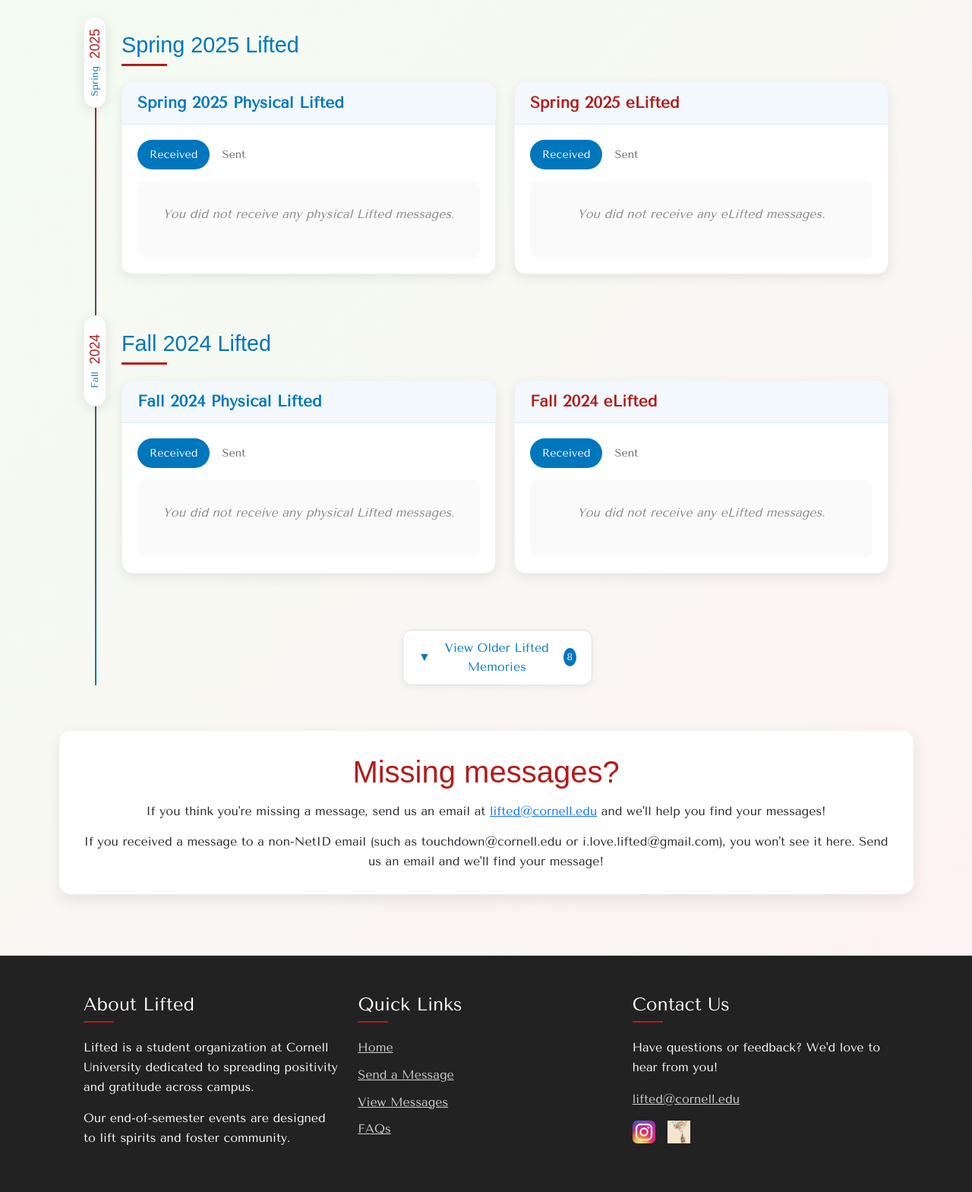
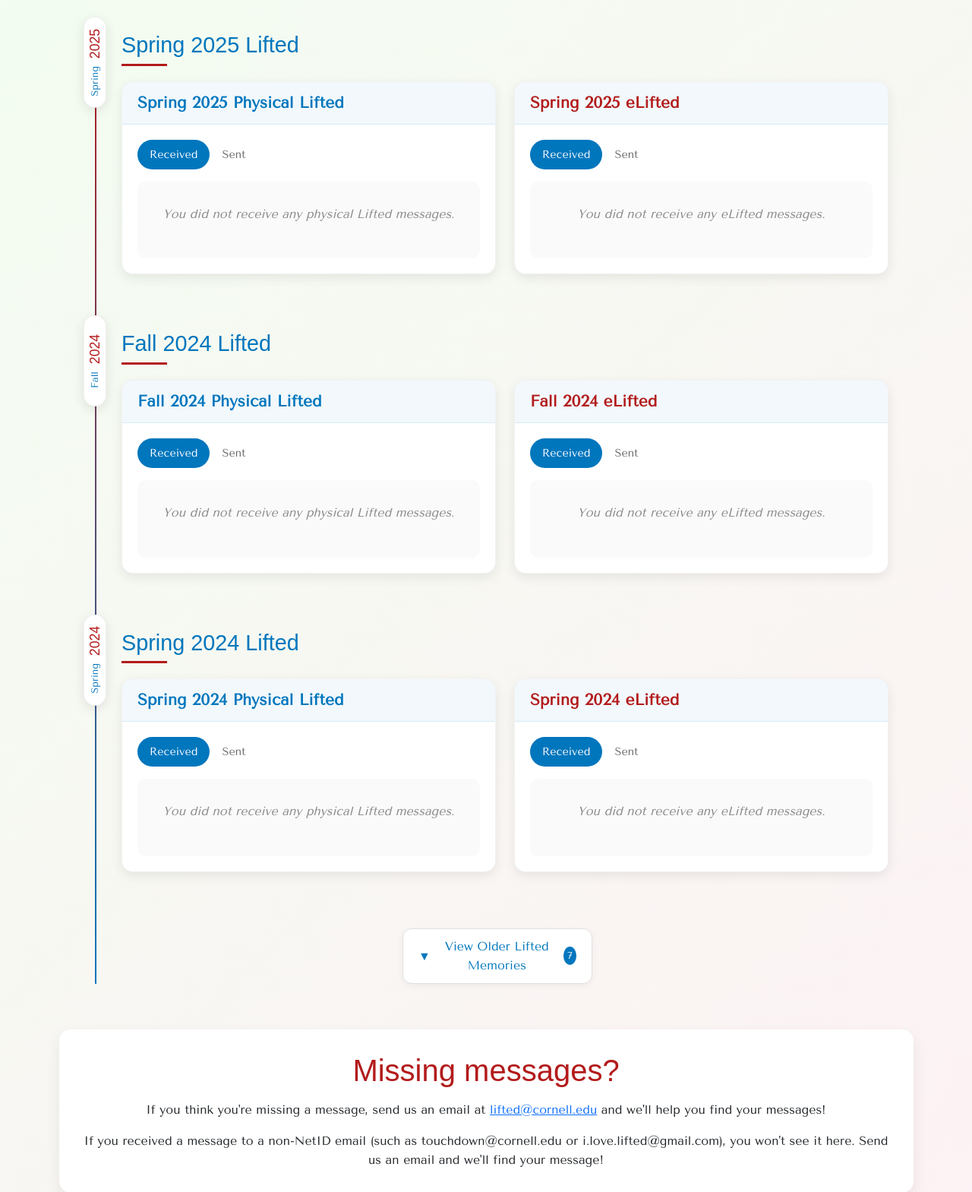
Before and after one commit to thereidfleish/cornell-lifted, a Flask app: page /messages in a window 1280 px wide. Shown: the part 763-2332 px from the top of the page at 76% size. Run offline with Flask 3, Linux system fonts and the light colour scheme; the visitor is signed in with stand-in values (Sample User, id 1); data that the repository does not hold is empty; parts of the project's set-up code (start-up, migrations or seed data) failed here and were passed over; some libraries are stand-ins or nearby versions; some web fonts are replaced.

Commit message:
pluralize and show one more sem

```diff
--- a/app.py
+++ b/app.py
@@ -85,6 +85,13 @@ def after_setup(app):
             suffix = {1: 'st', 2: 'nd', 3: 'rd'}.get(num % 10, 'th')
         return str(num) + suffix
 
+    @app.template_filter('pluralize')
+    def pluralize(number, singular = '', plural = 's'):
+        if number == 1:
+            return singular
+        else:
+            return plural
+
 # Load Lifted configuration
 def load_lifted_config():
     with open('lifted_config.json', 'r') as file:
--- a/templates/messages.html
+++ b/templates/messages.html
@@ -110,7 +110,7 @@
                     {% set sorted_events = all_event_groups|sort(attribute='sort_key', reverse=true) %}
 
                     {% for event in sorted_events %}
-                    <div class="timeline-event {% if loop.index > 2 %}hidden-semester{% endif %}">
+                    <div class="timeline-event {% if loop.index > 3 %}hidden-semester{% endif %}">
                         <div class="timeline-marker">
                             <div class="timeline-date">
                                 <span class="timeline-year">{{ event.year }}</span>
@@ -159,6 +159,8 @@
 
                                                     <div class="tab-content">
                                                         <!-- Received Tab -->
+                                                        {% set received_message_count = cards_dict['received'][message_group_short_name] |
+                                                        length %}
                                                         <div class="tab-pane fade show active"
                                                             id="{{ message_group_short_name }}-received"
                                                             role="tabpanel">
@@ -172,11 +174,8 @@
                                                             </div>
                                                             {% else %}
                                                             <div class="message-count mb-3">
-                                                                <span class="count-badge">{{
-                                                                    cards_dict['received'][message_group_short_name] |
-                                                                    length
-                                                                    }}</span>
-                                                                messages received
+                                                                <span class="count-badge">{{ received_message_count }}</span>
+                                                                message{{ received_message_count|pluralize() }} received
                                                             </div>
                                                             {% if ranks_dict['received'].get(message_group_short_name,
                                                             99) <= 3 %} <div class="rank-badge mb-3">
@@ -201,10 +200,8 @@
                                                             {% if "_p" in message_group_short_name %}
                                                             <!-- <div class="locked-icon">🎈</div> -->
                                                             <h5 class="locked-title">🎈 Coming Soon!</h5>
-                                                            <p>Pick up your {{
-                                                                cards_dict['received'][message_group_short_name] |
-                                                                length
-                                                                }} physical card(s) on the last day of classes!</p>
+
+                                                            <p>Pick up your {{ received_message_count }} physical card{{ received_message_count|pluralize() }} on the <b>Arts Quad before 7 PM</b> on the last day of classes <b>(Tuesday, May 6th)!</b></p>
                                                             <p class="locked-note">Check your "You've been Lifted!"
                                                                 email for details</p>
 
@@ -255,9 +252,7 @@
                                                             {% else %}
                                                             <div class="locked-icon">💌</div>
                                                             <h5 class="locked-title">Coming Soon!</h5>
-                                                            <p>Your {{ cards_dict['received'][message_group_short_name]
-                                                                |
-                                                                length }} eLifted messages will be available on the last
+                                                            <p>Your {{ received_message_count }} eLifted message{{ received_message_count|pluralize() }} will be available here on the last
                                                                 day of classes!</p>
                                                             {% endif %}
                                                         </div>
@@ -284,6 +279,8 @@
                                                     </div>
 
                                                     <!-- Sent Tab -->
+                                                    {% set sent_message_count = cards_dict['sent'][message_group_short_name] |
+                                                    length %}
                                                     <div class="tab-pane fade" id="{{ message_group_short_name }}-sent"
                                                         role="tabpanel">
 
@@ -296,10 +293,8 @@
                                                         </div>
                                                         {% else %}
                                                         <div class="message-count mb-3">
-                                                            <span class="count-badge">{{
-                                                                cards_dict['sent'][message_group_short_name] | length
-                                                                }}</span>
-                                                            messages sent
+                                                            <span class="count-badge">{{ sent_message_count }}</span>
+                                                            message{{ sent_message_count|pluralize() }} sent
                                                         </div>
 
                                                         {% if ranks_dict['sent'].get(message_group_short_name, 99) <= 3
@@ -379,11 +374,11 @@
                 </div>
             </div>
 
-            {% if sorted_events|length > 2 %}
+            {% if sorted_events|length > 3 %}
             <button class="toggle-older-semesters" id="toggle-semesters">
                 <span class="toggle-icon">▼</span>
                 <span class="toggle-text">View Older Lifted Memories</span>
-                <span class="semester-count-badge">{{ sorted_events|length - 2 + 1}}</span>
+                <span class="semester-count-badge">{{ sorted_events|length - 3 + 1}}</span>
             </button>
             {% endif %}
 
```
